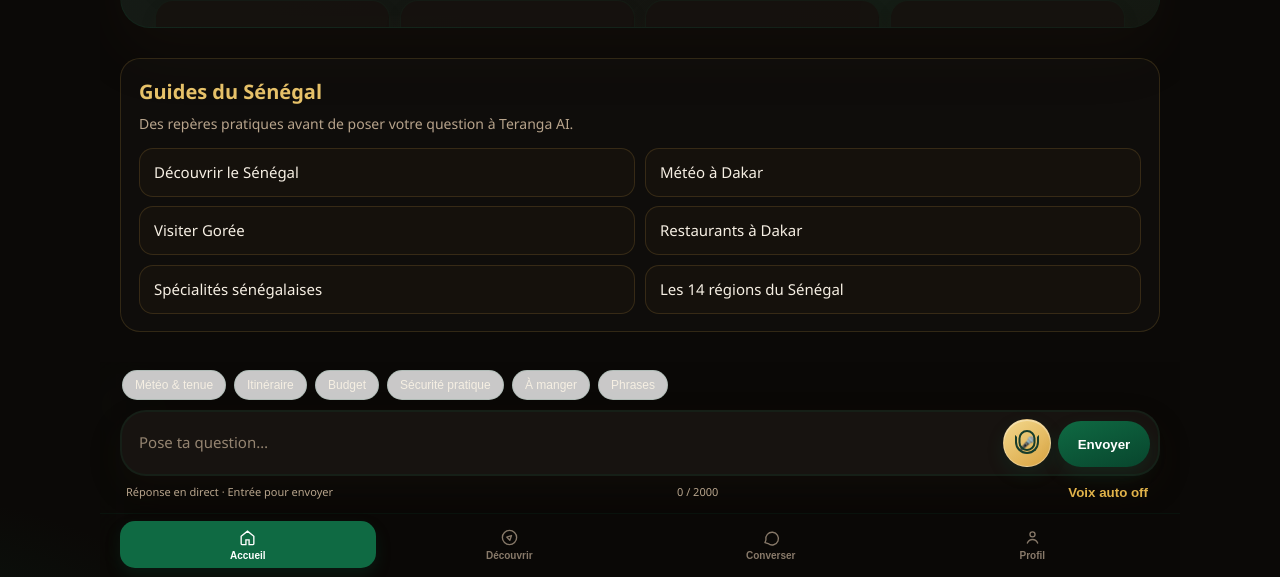
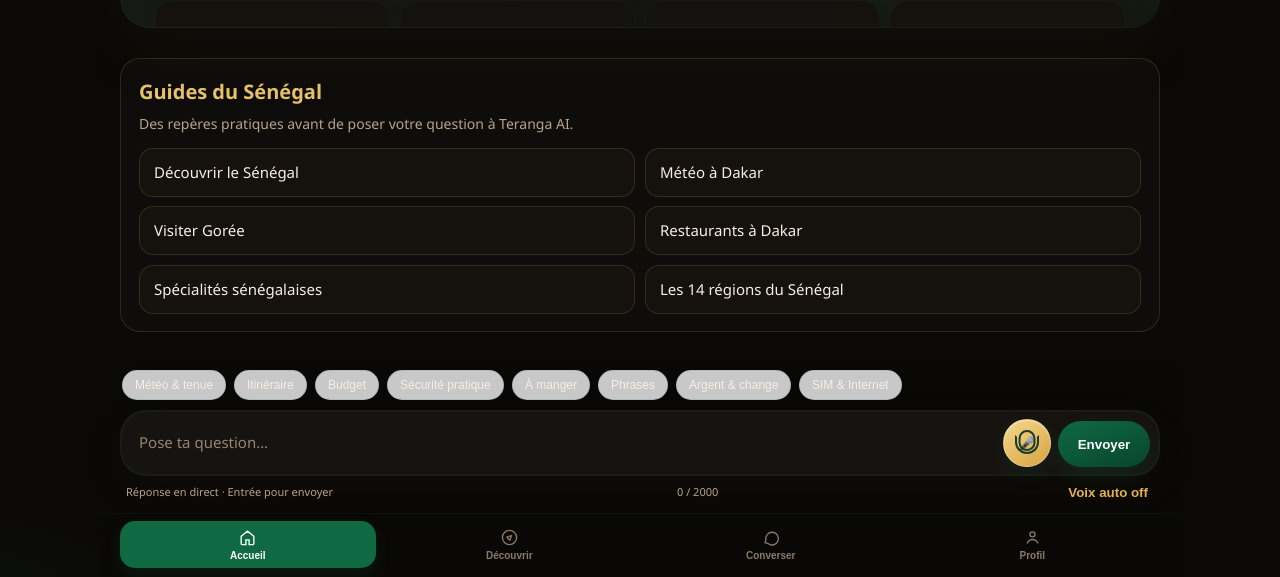
Before and after one commit to barouu78-wq/teranga-ai, a Flask app: page / in a window 1280 px wide. Shown: the part 460-1037 px from the top of the page. Run offline with Flask 3, Linux system fonts and the light colour scheme; some libraries are stand-ins or nearby versions.

Commit message:
Add money exchange and Senegal SIM journeys

```diff
--- a/templates/home.html
+++ b/templates/home.html
@@ -1044,6 +1044,24 @@ ff:{
 }
 };
 const voiceMap={fr:'fr-FR',en:'en-US',wo:'wo-SN',ff:'fr-FR'};
+const MONEY_SIM={
+fr:{
+tourist:[['Argent & change',"Convertis mon argent en FCFA et explique-moi les frais à prévoir."],['SIM & Internet',"Quelle SIM ou eSIM choisir au Sénégal pour un séjour touristique ?"]],
+merchant:[['Encaisser',"Quels moyens de paiement puis-je proposer à mes clients au Sénégal ?"],['Change & paiements',"Comment gérer les paiements en FCFA, le change et les frais pour mon activité ?"]]
+},
+en:{
+tourist:[['Money & exchange','Convert my money to CFA francs and explain the fees I should expect.'],['SIM & internet','Which SIM or eSIM should I choose for a tourist stay in Senegal?']],
+merchant:[['Accept payments','Which payment methods can I offer customers in Senegal?'],['Exchange & payments','How should I manage CFA payments, exchange and fees for my business?']]
+},
+wo:{
+tourist:[['Xaalis & change',"Naka laa mëna soppi sama xaalis ci CFA, te lan mooy frais yi?"],['SIM & Internet',"Ban SIM walla eSIM laa wara jënd ci Senegaal ngir tukki?"]],
+merchant:[['Jël fey',"Yan yoon yu fey laa mëna jox sama clients ci Senegaal?"],['Change & fey',"Naka laa wara doxal fey ci CFA, change ak frais ci sama liggéey?"]]
+},
+ff:{
+tourist:[['Ceede e change','No mi waylirta ceede am e CFA, e hol frais mi heftina?'],['SIM e Internet','Hol SIM walla eSIM mi waawi moƴƴude ngam yahdugol e Senegaal?']],
+merchant:[['Jaɓɓude feyde','Hol laawol feyde mi waawi hokkude clients am e Senegaal?'],['Change e feyde','No mi doxirta feyde e CFA, change e frais e golle am?']]
+}
+};
 const AUDIENCE={
 fr:{
  tourist:[['Météo & tenue',"Quel temps fait-il à Dakar aujourd'hui et comment m'habiller ?"],['Itinéraire',"Comment aller de l'aéroport AIBD à mon hôtel et combien prévoir ?"],['Budget',"Quel budget prévoir par jour au Sénégal ?"],['Sécurité pratique',"Quels conseils pratiques pour visiter Dakar, Gorée et la Petite Côte ?"],['À manger',"Que goûter au Sénégal et où chercher ces plats ?"],['Phrases',"Donne-moi quelques phrases utiles en wolof pour voyager."]],
@@ -1084,7 +1102,7 @@ function renderAudience(){
   $('audienceTourist').textContent=labels[0];$('audienceTouristHint').textContent=labels[1];
   $('audienceMerchant').textContent=labels[2];$('audienceMerchantHint').textContent=labels[3];
   document.querySelectorAll('.audience-btn').forEach(b=>{const on=b.dataset.audience===audience;b.classList.toggle('on',on);b.setAttribute('aria-pressed',on?'true':'false');});
-  const rows=a[audience];
+  const rows=[...(a[audience]||[]),...((MONEY_SIM[lang]&&MONEY_SIM[lang][audience])||[])];
   const cards=rows.map(([t,q])=>({t,q,d:''}));
   const frag=document.createDocumentFragment(),chips=document.createDocumentFragment();
   cards.forEach((c,i)=>{
```
